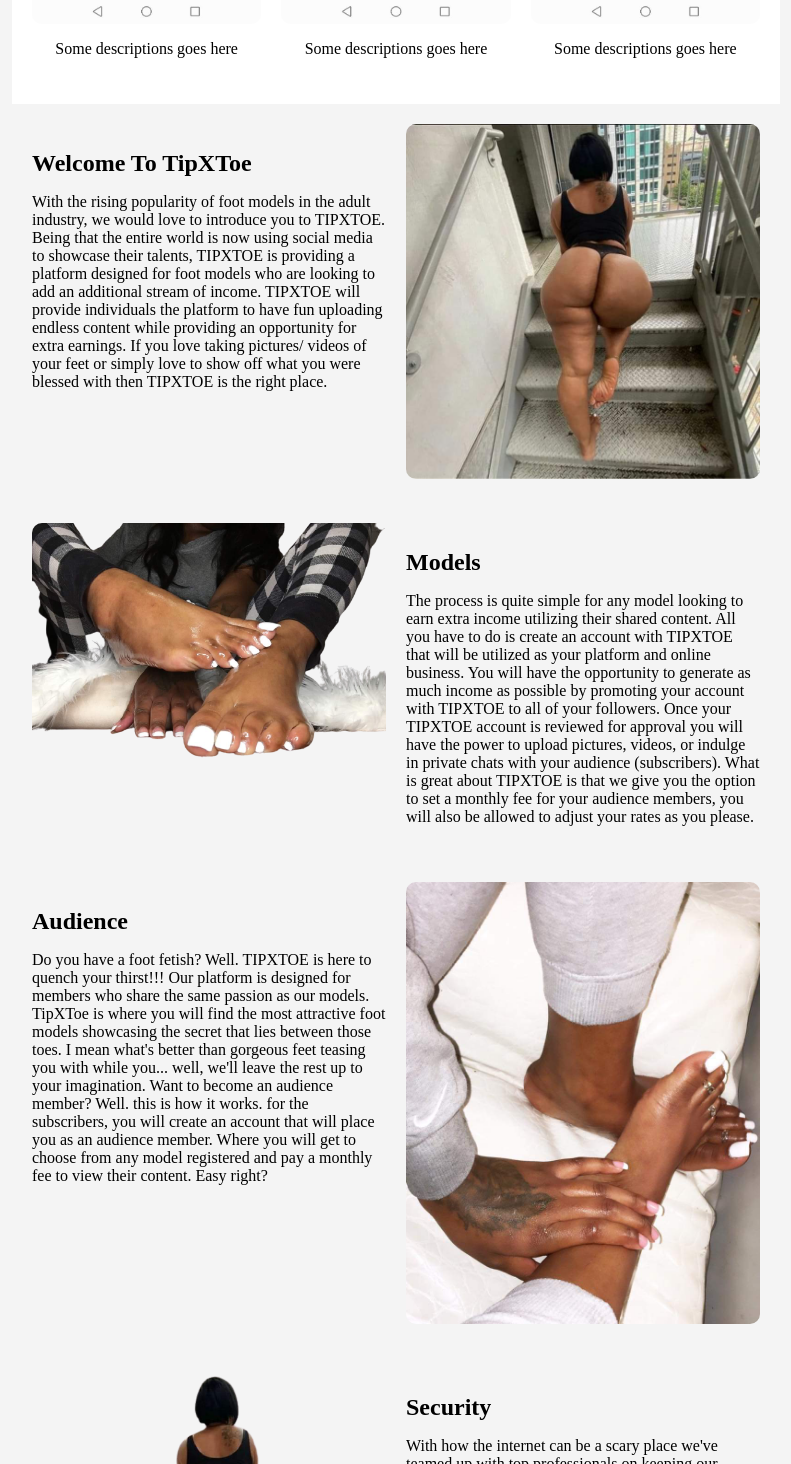
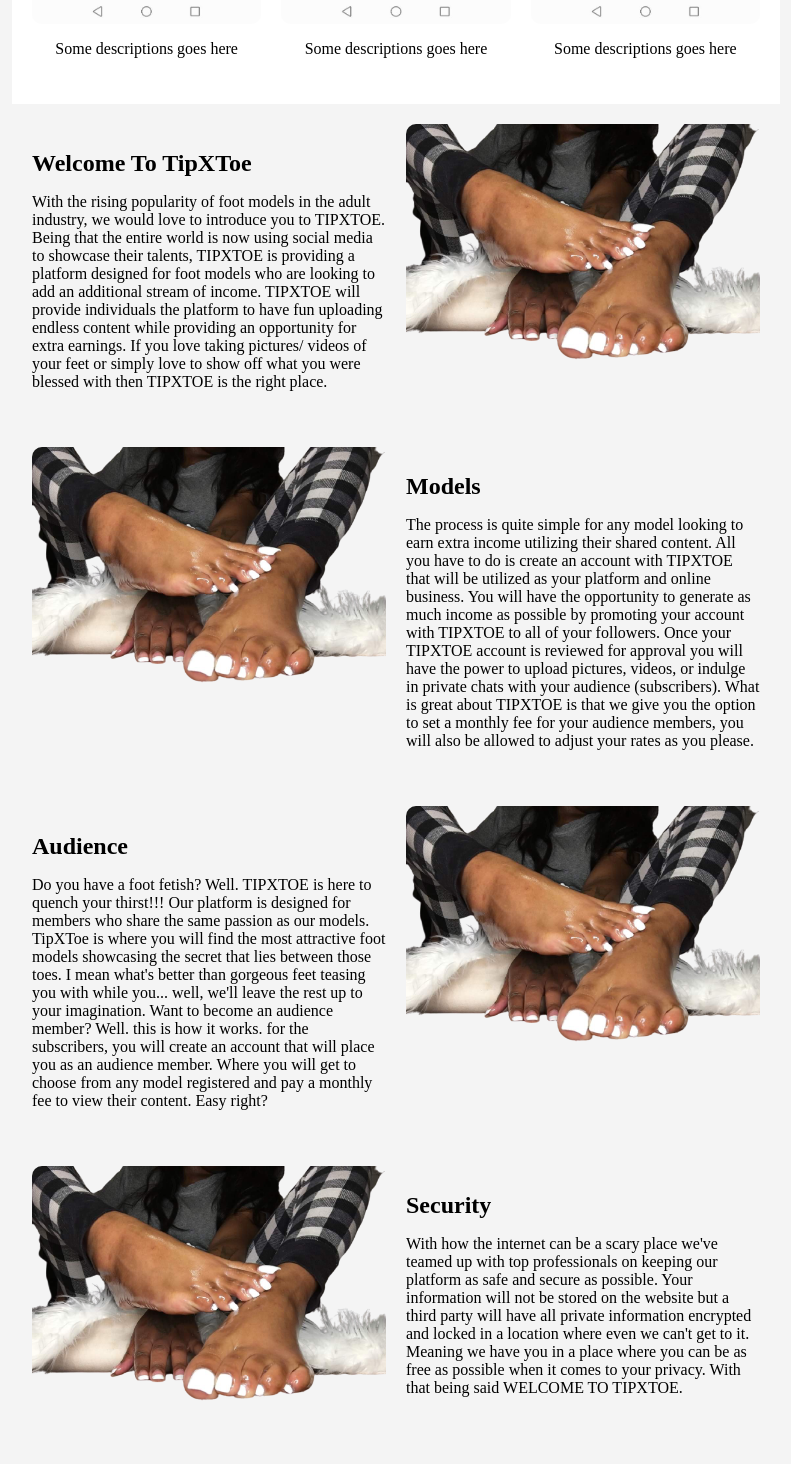
Before and after one commit to jgb-solutions/tiptoe-web-nextjs, a Next.js app: page / in a window 1280 px wide. Shown: the part 1026-2490 px from the top of the page, without its empty margins (244-1035 px from the left). Built offline with nearby package versions, Linux system fonts and the light colour scheme.

Commit message:
Added name of page in the title

```diff
--- a/pages/index.js
+++ b/pages/index.js
@@ -6,9 +6,9 @@
 const Home = (props) => {
   return (
     <Style.Container>
-      <Header />
+      <Header title="| Home" />
       <Style.SectionBox backgroundColor={props.theme.colors.gray} large>
-        <Style.SectionBox marginTop={'-170px'} backgroundColor={'#fff'} noPadding>
+        <Style.SectionBox marginTop={'-170px'} shadow backgroundColor={'#fff'} noPadding>
           <Style.SectionBox alignCenter backgroundColor={props.theme.colors.gray} height={'65px'}>
             <Style.Title size={'1.5em'} >A title goes here!</Style.Title>
           </Style.SectionBox>
@@ -44,7 +44,7 @@
             </Style.Block>
 
             <Style.Block width={'50%'}>
-              <Style.Poster src="/images/bg5.jpg" />
+              <Style.Poster src="/images/bg4.png" />
             </Style.Block>
           </Style.Block>
 
@@ -70,13 +70,13 @@
             </Style.Block>
 
             <Style.Block width={'50%'}>
-              <Style.Poster src="/images/bg6.jpg" />
+              <Style.Poster src="/images/bg4.png" />
             </Style.Block>
           </Style.Block>
 
           <Style.Block flex direction={'row'} >
             <Style.Block width={'50%'}>
-              <Style.Poster src="/images/bg.png" />
+              <Style.Poster src="/images/bg4.png" />
             </Style.Block>
 
             <Style.Block width={'50%'}>
```
